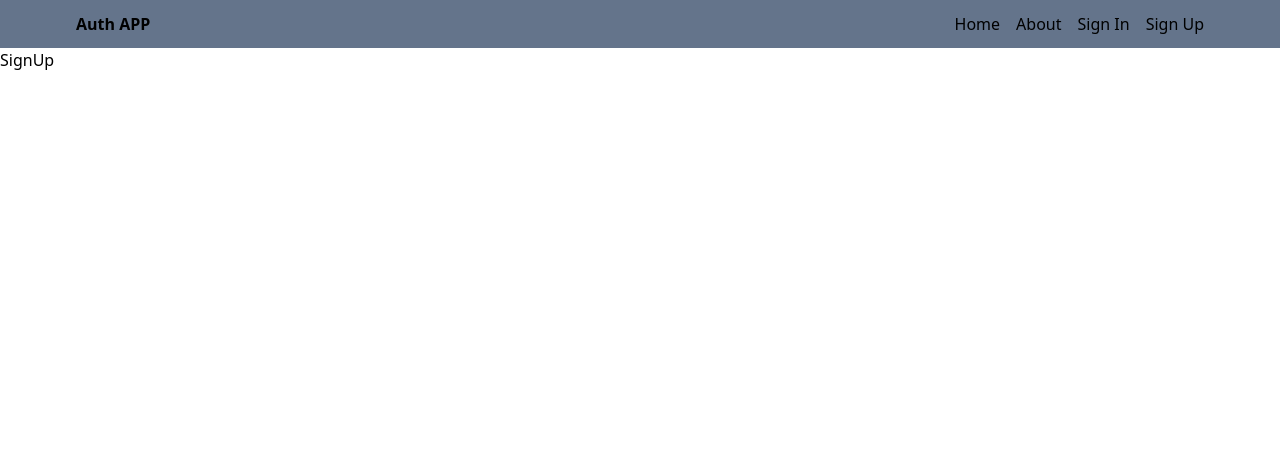
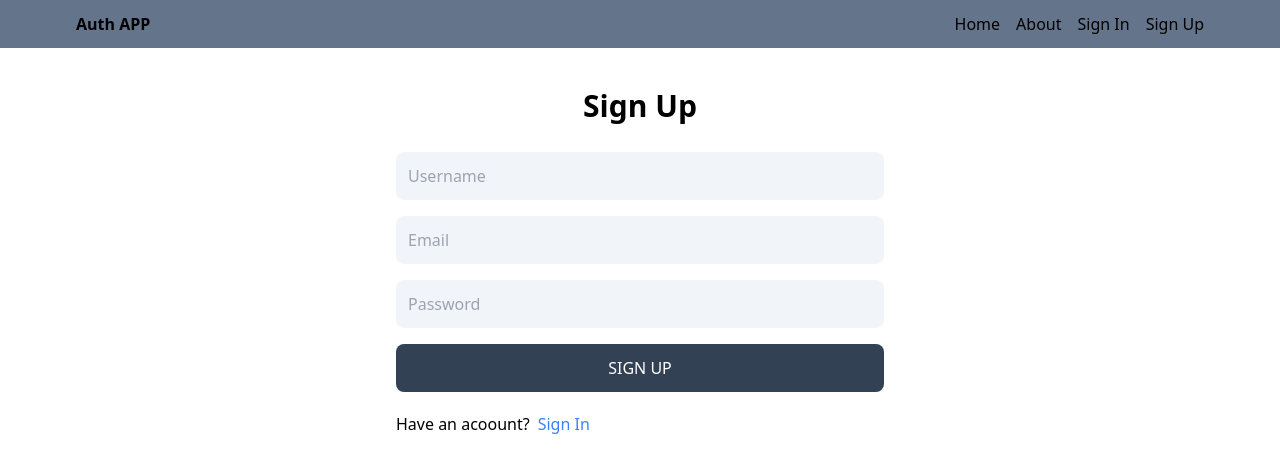
Before and after one commit to serhatd0/mern-auth, a React (Vite) app in the folder client/: page /sign-up in a window 1280 px wide. Shown: the top 472 px of the page. Built offline with nearby package versions, Linux system fonts and the light colour scheme.

Commit message:
complete sign up page ui

```diff
--- a/client/src/pages/SignUp.jsx
+++ b/client/src/pages/SignUp.jsx
@@ -1,7 +1,21 @@
 import React from 'react'
-
+import {Link} from 'react-router-dom';
 export default function SignUp() {
   return (
-    <div>SignUp</div>
+    <div className='p-3 max-w-lg mx-auto'>
+      <h1 className='text-3xl text-center font-semibold my-7'>Sign Up</h1>
+      <form className='flex flex-col gap-4'>
+        <input type='text' placeholder='Username' id='username' className='bg-slate-100 p-3 rounded-lg'/>
+        <input type='email' placeholder='Email' id='email' className='bg-slate-100 p-3 rounded-lg'/>
+        <input type='password' placeholder='Password' id='password' className='bg-slate-100 p-3 rounded-lg'/>
+        <button className='bg-slate-700 text-white p-3 rounded-lg uppercase hover:opacity-95 disabled:opacity-80'>Sign Up</button>
+      </form>
+      <div className='flex gap-2 mt-5'>
+      <p>Have an acoount?</p>
+      <Link to='/sign-in'>
+      <span className='text-blue-500'>Sign In</span>
+      </Link>
+      </div>
+    </div>
   )
 }
```
